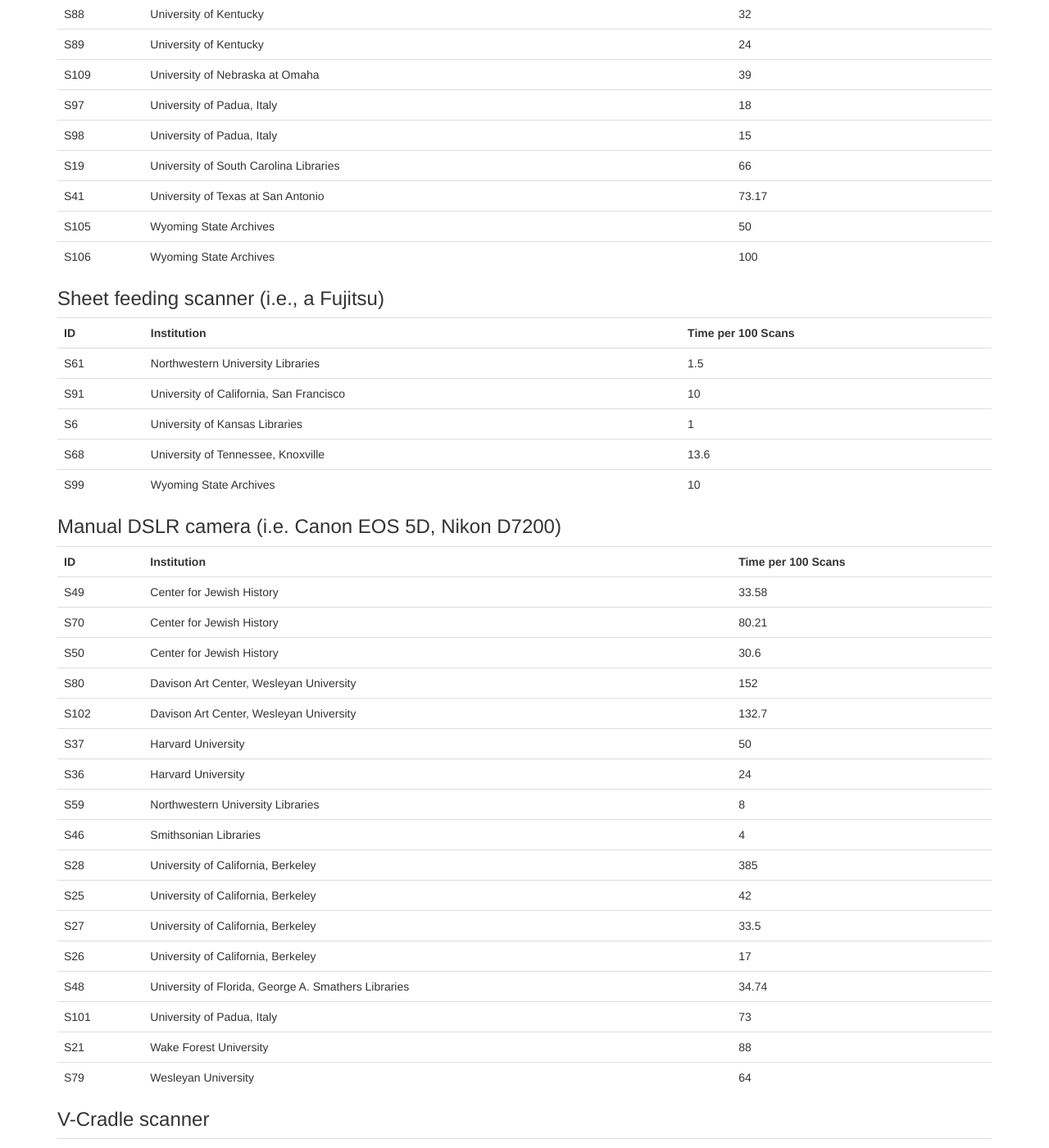
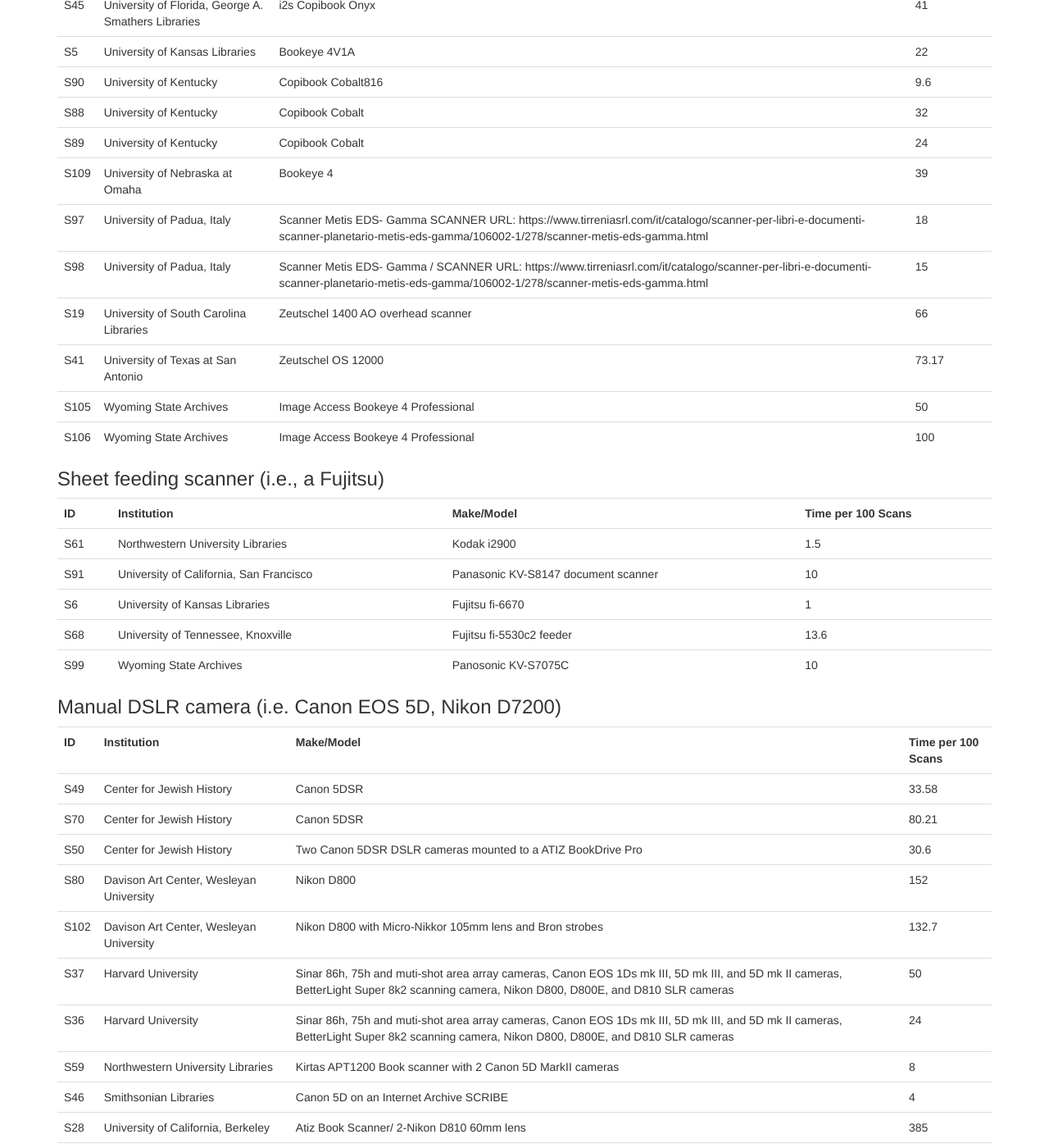
Before and after one commit to clirdlf/digitization_cost_calculator, a Jekyll site: the page built from raw-data.md, in a window 1280 px wide and 1400 px high, scrolled down 2664 px. Shown: the whole window at 82% size. Built offline with Jekyll 4.4.1, drawn with Linux system fonts in a browser that asks for light colours; nearby versions of some CDN libraries; comment, search, counter and statistics services are not loaded; some of the changed text lies outside the part shown.

Commit message:
Add make/model to raw data
Adds the Make/model to the Raw Image Capture data.

closes #21

```diff
--- a/lib/utilities.rb
+++ b/lib/utilities.rb
@@ -604,6 +604,7 @@
       v = {
         institution: @ws[row, @headers['Submitter information-Institution']],
         time: time,
+        make: @ws[row, @headers['Image CaptureÂ Exact type of scanner (make and model)']],
         row: row,
         id: @ws[row, @headers['ID']]
       }
--- a/raw-data.md
+++ b/raw-data.md
@@ -101,10 +101,9 @@
 <h3>Flatbed scanner (i.e., an Epson 11000XL)</h3>
 <table class="table">
   <tr>
-    <th>
-      ID
-    </th>
+    <th>ID</th>
     <th>Institution</th>
+    <th>Make/Model</th>
     <th>Time per 100 Scans</th>
     <!-- <th>Lookup Row</th> -->
   </tr>
@@ -162,6 +168,7 @@
   <tr>
     <td>S116</td>
     <td>McGill University Library</td>
+    <td></td>
     <td>375</td>
     <!-- <td>117</td> -->
   </tr>
@@ -260,6 +280,7 @@
   <tr>
     <td>S66</td>
     <td>University of Tennessee, Knoxville</td>
+    <td>WideTek model WT25 - 200</td>
     <td>24.7</td>
     <!-- <td>67</td> -->
   </tr>
@@ -283,10 +306,9 @@
 <h3>Medium format camera (i.e. PhaseOne, Hasselblad)</h3>
 <table class="table">
   <tr>
-    <th>
-      ID
-    </th>
+    <th>ID</th>
     <th>Institution</th>
+    <th>Make/Model</th>
     <th>Time per 100 Scans</th>
     <!-- <th>Lookup Row</th> -->
   </tr>
@@ -309,6 +333,7 @@
   <tr>
     <td>S38</td>
     <td>Harvard University</td>
+    <td>BetterLight Super 8k2 scanning camera ?</td>
     <td>120</td>
     <!-- <td>39</td> -->
   </tr>
@@ -316,6 +341,7 @@
   <tr>
     <td>S44</td>
     <td>Smithsonian Libraries</td>
+    <td>P65+ scanning back camera</td>
     <td>60</td>
     <!-- <td>45</td> -->
   </tr>
@@ -330,6 +357,7 @@
   <tr>
     <td>S92</td>
     <td>University of California, Riverside</td>
+    <td>Phase One 80MP Digital Back with Pixel Acuity's film stage and holders</td>
     <td>10.2</td>
     <!-- <td>93</td> -->
   </tr>
@@ -344,6 +373,7 @@
   <tr>
     <td>S86</td>
     <td>University of Kentucky</td>
+    <td>PhaseOne DF+ camera with P65 digital back</td>
     <td>25</td>
     <!-- <td>87</td> -->
   </tr>
@@ -351,6 +381,7 @@
   <tr>
     <td>S87</td>
     <td>University of Kentucky</td>
+    <td>Phase One DF camera with P65+ digital back</td>
     <td>133</td>
     <!-- <td>88</td> -->
   </tr>
@@ -358,6 +389,7 @@
   <tr>
     <td>S40</td>
     <td>University of Virginia</td>
+    <td>Phase One Reprographic Camera (R-cam) with either IQ280 or P65 digital back</td>
     <td>78</td>
     <!-- <td>41</td> -->
   </tr>
@@ -365,6 +397,7 @@
   <tr>
     <td>S39</td>
     <td>University of Virginia</td>
+    <td>Phase One Reprographic (R-cam) with either IQ280 or P65 digital back</td>
     <td>67</td>
     <!-- <td>40</td> -->
   </tr>
@@ -374,10 +407,9 @@
 <h3>Overhead scanner (i.e., a Zeutschel, i2S Quartz or Digibook, Cruse)</h3>
 <table class="table">
   <tr>
-    <th>
-      ID
-    </th>
+    <th>ID</th>
     <th>Institution</th>
+    <th>Make/Model</th>
     <th>Time per 100 Scans</th>
     <!-- <th>Lookup Row</th> -->
   </tr>
@@ -386,6 +418,7 @@
   <tr>
     <td>S31</td>
     <td>Case Western Reserve University</td>
+    <td>BookEye 3</td>
     <td>100</td>
     <!-- <td>32</td> -->
   </tr>
@@ -393,6 +426,7 @@
   <tr>
     <td>S73</td>
     <td>Duke University Libraries</td>
+    <td>Zeutschel</td>
     <td>66.66</td>
     <!-- <td>74</td> -->
   </tr>
@@ -400,6 +434,7 @@
   <tr>
     <td>S52</td>
     <td>Kansas State University Libraries</td>
+    <td>I2S CopiBook HD</td>
     <td>24</td>
     <!-- <td>53</td> -->
   </tr>
@@ -414,6 +450,7 @@
   <tr>
     <td>S60</td>
     <td>Northwestern University Libraries</td>
+    <td>i2S Quartz Suprascan A1 HD scanner</td>
     <td>40</td>
     <!-- <td>61</td> -->
   </tr>
@@ -421,6 +458,7 @@
   <tr>
     <td>S22</td>
     <td>Ohio History Connection</td>
+    <td>Zeutschel OmniScan OS 12000 A1</td>
     <td>60</td>
     <!-- <td>23</td> -->
   </tr>
@@ -428,6 +466,7 @@
   <tr>
     <td>S74</td>
     <td>Triangle Research Libraries Network</td>
+    <td>Zeutschel</td>
     <td>63.76</td>
     <!-- <td>75</td> -->
   </tr>
@@ -435,6 +474,7 @@
   <tr>
     <td>S45</td>
     <td>University of Florida, George A. Smathers Libraries</td>
+    <td>i2s Copibook Onyx</td>
     <td>41</td>
     <!-- <td>46</td> -->
   </tr>
@@ -442,6 +482,7 @@
   <tr>
     <td>S5</td>
     <td>University of Kansas Libraries</td>
+    <td>Bookeye 4V1A</td>
     <td>22</td>
     <!-- <td>6</td> -->
   </tr>
@@ -449,6 +490,7 @@
   <tr>
     <td>S90</td>
     <td>University of Kentucky</td>
+    <td>Copibook Cobalt816</td>
     <td>9.6</td>
     <!-- <td>91</td> -->
   </tr>
@@ -456,6 +498,7 @@
   <tr>
     <td>S88</td>
     <td>University of Kentucky</td>
+    <td>Copibook Cobalt</td>
     <td>32</td>
     <!-- <td>89</td> -->
   </tr>
@@ -463,6 +506,7 @@
   <tr>
     <td>S89</td>
     <td>University of Kentucky</td>
+    <td>Copibook Cobalt</td>
     <td>24</td>
     <!-- <td>90</td> -->
   </tr>
@@ -470,6 +514,7 @@
   <tr>
     <td>S109</td>
     <td>University of Nebraska at Omaha</td>
+    <td>Bookeye 4</td>
     <td>39</td>
     <!-- <td>110</td> -->
   </tr>
@@ -477,6 +522,7 @@
   <tr>
     <td>S97</td>
     <td>University of Padua, Italy</td>
+    <td>Scanner Metis EDS- Gamma SCANNER URL: https://www.tirreniasrl.com/it/catalogo/scanner-per-libri-e-documenti-scanner-planetario-metis-eds-gamma/106002-1/278/scanner-metis-eds-gamma.html</td>
     <td>18</td>
     <!-- <td>98</td> -->
   </tr>
@@ -484,6 +530,7 @@
   <tr>
     <td>S98</td>
     <td>University of Padua, Italy</td>
+    <td>Scanner Metis EDS- Gamma / SCANNER URL: https://www.tirreniasrl.com/it/catalogo/scanner-per-libri-e-documenti-scanner-planetario-metis-eds-gamma/106002-1/278/scanner-metis-eds-gamma.html</td>
     <td>15</td>
     <!-- <td>99</td> -->
   </tr>
@@ -491,6 +538,7 @@
   <tr>
     <td>S19</td>
     <td>University of South Carolina Libraries</td>
+    <td>Zeutschel 1400 AO overhead scanner</td>
     <td>66</td>
     <!-- <td>20</td> -->
   </tr>
@@ -498,6 +546,7 @@
   <tr>
     <td>S41</td>
     <td>University of Texas at San Antonio</td>
+    <td>Zeutschel OS 12000</td>
     <td>73.17</td>
     <!-- <td>42</td> -->
   </tr>
@@ -505,6 +554,7 @@
   <tr>
     <td>S105</td>
     <td>Wyoming State Archives</td>
+    <td>Image Access Bookeye 4 Professional</td>
     <td>50</td>
     <!-- <td>106</td> -->
   </tr>
@@ -512,6 +562,7 @@
   <tr>
     <td>S106</td>
     <td>Wyoming State Archives</td>
+    <td>Image Access Bookeye 4 Professional</td>
     <td>100</td>
     <!-- <td>107</td> -->
   </tr>
@@ -521,10 +572,9 @@
 <h3>Sheet feeding scanner (i.e., a Fujitsu)</h3>
 <table class="table">
   <tr>
-    <th>
-      ID
-    </th>
+    <th>ID</th>
     <th>Institution</th>
+    <th>Make/Model</th>
     <th>Time per 100 Scans</th>
     <!-- <th>Lookup Row</th> -->
   </tr>
@@ -533,6 +583,7 @@
   <tr>
     <td>S61</td>
     <td>Northwestern University Libraries</td>
+    <td>Kodak i2900</td>
     <td>1.5</td>
     <!-- <td>62</td> -->
   </tr>
@@ -540,6 +591,7 @@
   <tr>
     <td>S91</td>
     <td>University of California, San Francisco</td>
+    <td>Panasonic KV-S8147 document scanner</td>
     <td>10</td>
     <!-- <td>92</td> -->
   </tr>
@@ -547,6 +599,7 @@
   <tr>
     <td>S6</td>
     <td>University of Kansas Libraries</td>
+    <td>Fujitsu fi-6670</td>
     <td>1</td>
     <!-- <td>7</td> -->
   </tr>
@@ -554,6 +607,7 @@
   <tr>
     <td>S68</td>
     <td>University of Tennessee, Knoxville</td>
+    <td>Fujitsu fi-5530c2 feeder</td>
     <td>13.6</td>
     <!-- <td>69</td> -->
   </tr>
@@ -561,6 +615,7 @@
   <tr>
     <td>S99</td>
     <td>Wyoming State Archives</td>
+    <td>Panosonic KV-S7075C</td>
     <td>10</td>
     <!-- <td>100</td> -->
   </tr>
@@ -570,10 +625,9 @@
 <h3>Manual DSLR camera (i.e. Canon EOS 5D, Nikon D7200)</h3>
 <table class="table">
   <tr>
-    <th>
-      ID
-    </th>
+    <th>ID</th>
     <th>Institution</th>
+    <th>Make/Model</th>
     <th>Time per 100 Scans</th>
     <!-- <th>Lookup Row</th> -->
   </tr>
@@ -582,6 +636,7 @@
   <tr>
     <td>S49</td>
     <td>Center for Jewish History</td>
+    <td>Canon 5DSR</td>
     <td>33.58</td>
     <!-- <td>50</td> -->
   </tr>
@@ -589,6 +644,7 @@
   <tr>
     <td>S70</td>
     <td>Center for Jewish History</td>
+    <td>Canon 5DSR</td>
     <td>80.21</td>
     <!-- <td>71</td> -->
   </tr>
@@ -596,6 +652,7 @@
   <tr>
     <td>S50</td>
     <td>Center for Jewish History</td>
+    <td>Two Canon 5DSR DSLR cameras mounted to a ATIZ BookDrive Pro</td>
     <td>30.6</td>
     <!-- <td>51</td> -->
   </tr>
@@ -603,6 +660,7 @@
   <tr>
     <td>S80</td>
     <td>Davison Art Center, Wesleyan University</td>
+    <td>Nikon D800</td>
     <td>152</td>
     <!-- <td>81</td> -->
   </tr>
@@ -610,6 +668,7 @@
   <tr>
     <td>S102</td>
     <td>Davison Art Center, Wesleyan University</td>
+    <td>Nikon D800 with Micro-Nikkor 105mm lens and Bron strobes</td>
     <td>132.7</td>
     <!-- <td>103</td> -->
   </tr>
@@ -617,6 +676,7 @@
   <tr>
     <td>S37</td>
     <td>Harvard University</td>
+    <td>Sinar 86h, 75h and muti-shot area array cameras, Canon EOS 1Ds mk III, 5D mk III, and 5D mk II cameras, BetterLight Super 8k2 scanning camera, Nikon D800, D800E, and  D810 SLR cameras</td>
     <td>50</td>
     <!-- <td>38</td> -->
   </tr>
@@ -624,6 +684,7 @@
   <tr>
     <td>S36</td>
     <td>Harvard University</td>
+    <td>Sinar 86h, 75h and muti-shot area array cameras, Canon EOS 1Ds mk III, 5D mk III, and 5D mk II cameras, BetterLight Super 8k2 scanning camera, Nikon D800, D800E, and  D810 SLR cameras</td>
     <td>24</td>
     <!-- <td>37</td> -->
   </tr>
@@ -631,6 +692,7 @@
   <tr>
     <td>S59</td>
     <td>Northwestern University Libraries</td>
+    <td>Kirtas APT1200 Book scanner with 2 Canon 5D MarkII cameras</td>
     <td>8</td>
     <!-- <td>60</td> -->
   </tr>
@@ -638,6 +700,7 @@
   <tr>
     <td>S46</td>
     <td>Smithsonian Libraries</td>
+    <td>Canon 5D on an Internet Archive SCRIBE</td>
     <td>4</td>
     <!-- <td>47</td> -->
   </tr>
@@ -645,6 +708,7 @@
   <tr>
     <td>S28</td>
     <td>University of California, Berkeley</td>
+    <td>Atiz Book Scanner/ 2-Nikon D810 60mm lens</td>
     <td>385</td>
     <!-- <td>29</td> -->
   </tr>
@@ -652,6 +716,7 @@
   <tr>
     <td>S25</td>
     <td>University of California, Berkeley</td>
+    <td>Atiz Book Scanner W/2 Canon Mark II</td>
     <td>42</td>
     <!-- <td>26</td> -->
   </tr>
@@ -659,6 +724,7 @@
   <tr>
     <td>S27</td>
     <td>University of California, Berkeley</td>
+    <td>Canon Mark II</td>
     <td>33.5</td>
     <!-- <td>28</td> -->
   </tr>
@@ -666,6 +732,7 @@
   <tr>
     <td>S26</td>
     <td>University of California, Berkeley</td>
+    <td>Nikon D810/ 60mm Lens</td>
     <td>17</td>
     <!-- <td>27</td> -->
   </tr>
@@ -673,6 +740,7 @@
   <tr>
     <td>S48</td>
     <td>University of Florida, George A. Smathers Libraries</td>
+    <td>Atiz BookDrive Mark II (Canon 5DS cameras)</td>
     <td>34.74</td>
     <!-- <td>49</td> -->
   </tr>
@@ -680,6 +748,7 @@
   <tr>
     <td>S101</td>
     <td>University of Padua, Italy</td>
+    <td>Nikon D300</td>
     <td>73</td>
     <!-- <td>102</td> -->
   </tr>
@@ -687,6 +756,7 @@
   <tr>
     <td>S21</td>
     <td>Wake Forest University</td>
+    <td>Canon EOS 70D</td>
     <td>88</td>
     <!-- <td>22</td> -->
   </tr>
@@ -694,6 +764,7 @@
   <tr>
     <td>S79</td>
     <td>Wesleyan University</td>
+    <td>Nikon D810 (DSLR)</td>
     <td>64</td>
     <!-- <td>80</td> -->
   </tr>
@@ -703,10 +774,9 @@
 <h3>V-Cradle scanner</h3>
 <table class="table">
   <tr>
-    <th>
-      ID
-    </th>
+    <th>ID</th>
     <th>Institution</th>
+    <th>Make/Model</th>
     <th>Time per 100 Scans</th>
     <!-- <th>Lookup Row</th> -->
   </tr>
@@ -717,10 +787,9 @@
 <h3>Film or transparency scanner (i.e., Epson V700, Nikon Coolscan, Flextight X5)</h3>
 <table class="table">
   <tr>
-    <th>
-      ID
-    </th>
+    <th>ID</th>
     <th>Institution</th>
+    <th>Make/Model</th>
     <th>Time per 100 Scans</th>
     <!-- <th>Lookup Row</th> -->
   </tr>
@@ -743,6 +814,7 @@
   <tr>
     <td>S63</td>
     <td>Northwestern University Libraries</td>
+    <td>Plustek OpticFilm 8200i (scanning at 4000ppi)</td>
     <td>370</td>
     <!-- <td>64</td> -->
   </tr>
@@ -766,10 +840,9 @@
 <h3>Image Capture-Film or transparency scanner (i.e., Epson V700, Nikon Coolscan, Flextight X5)-Minutes per 100 scans</h3>
 <table class="table">
   <tr>
-    <th>
-      ID
-    </th>
+    <th>ID</th>
     <th>Institution</th>
+    <th>Make/Model</th>
     <th>Time per 100 Scans</th>
     <!-- <th>Lookup Row</th> -->
   </tr>
@@ -780,10 +853,9 @@
 <h3>V-Cradle scanner (i.e., ATIZ BookDrive Pro, Book2Net Cobra)</h3>
 <table class="table">
   <tr>
-    <th>
-      ID
-    </th>
+    <th>ID</th>
     <th>Institution</th>
+    <th>Make/Model</th>
     <th>Time per 100 Scans</th>
     <!-- <th>Lookup Row</th> -->
   </tr>
@@ -792,6 +864,7 @@
   <tr>
     <td>S117</td>
     <td>McGill University Library</td>
+    <td></td>
     <td>20.4</td>
     <!-- <td>118</td> -->
   </tr>
@@ -799,6 +872,7 @@
   <tr>
     <td>S118</td>
     <td>McGill University Library</td>
+    <td></td>
     <td>38.5</td>
     <!-- <td>119</td> -->
   </tr>
```
Also changed, not shown: other parts of raw-data.md (+31 -0 lines), data/calculator_data.js, 1 other file.
